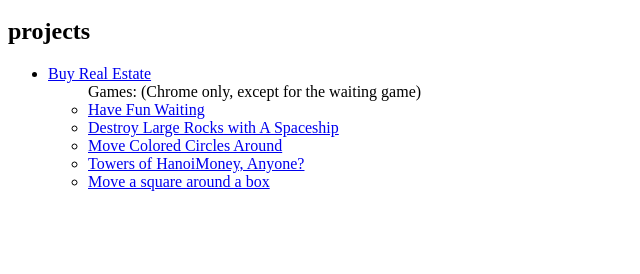
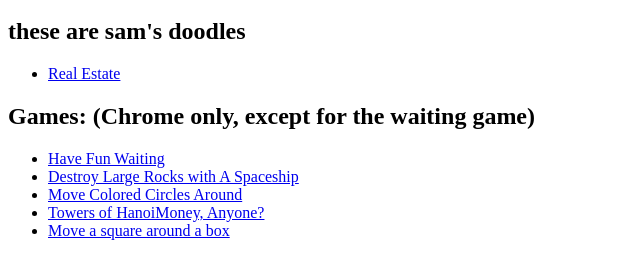
Before and after one commit to samblyon/samblyon.github.io, a plain HTML site: page index.html in a window 1280 px wide. Shown: the part 48-322 px from the top of the page, without its empty margins (0-640 px from the left). Drawn offline with Linux system fonts and the light colour scheme.

Commit message:
added more game links3

```diff
--- a/index.html
+++ b/index.html
@@ -1,14 +1,16 @@
 <h1>hello!</h1>
-<h2>projects</h2>
+<h2>these are sam's doodles</h2>
 <ul>
-  <li><a href="http://www.intouch.care">Buy Real Estate</a></li>
-  <ul>Games: (Chrome only, except for the waiting game)
+  <li><a href="http://www.intouch.care">Real Estate</a></li>
+</ul>
+
+<h2>Games: (Chrome only, except for the waiting game)</h2>
+
+  <ul>
     <li><a href="http://twg-twg.herokuapp.com">Have Fun Waiting</a></li>
     <li><a href="http://samblyon.github.io/a-a/js/asteroids/lib/index.html">Destroy Large Rocks with A Spaceship</a></li>
     <li><a href="http://samblyon.github.io/a-a/js/canvas/CMYKtoy.html">Move Colored Circles Around</a></li>
     <li><a href="http://samblyon.github.io/a-a/js/towers_of_hanoi/html/index.html">Towers of HanoiMoney, Anyone?</a></li>
     <li><a href="http://samblyon.github.io/a-a/js/canvas/canvas2.html">Move a square around a box</a></li>
-
-
   </ul>
 </ul>
```
